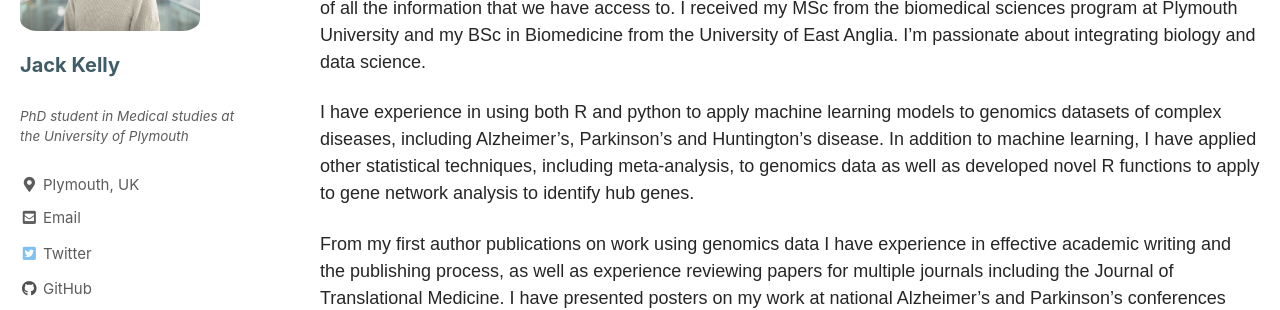
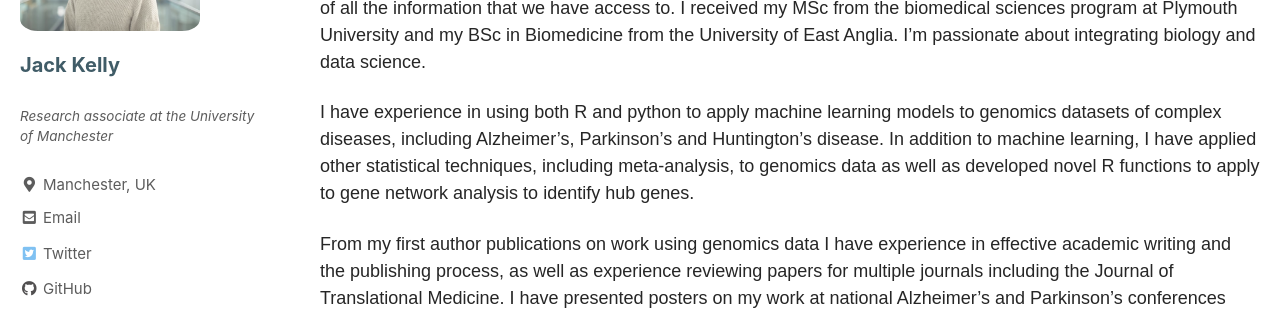
Before and after one commit to jackkelly75/jackkelly75.github.io, a Jekyll site: the page built from index.md, in a window 1280 px wide. Shown: the part 190-500 px from the top of the page. Built offline with Jekyll 4.4.1, drawn with Linux system fonts in a browser that asks for light colours; cached includes are drawn as plain includes; nearby versions of some CDN libraries.

Commit message:
Update _config.yml

```diff
--- a/_config.yml
+++ b/_config.yml
@@ -20,7 +20,7 @@ title                    : "Jack Kelly"
 title_separator          : "|"
 subtitle                 : # site tagline that appears below site title in masthead
 name                     : "Jack Kelly"
-description              : "PhD student in Medical studies at the University of Plymouth"
+description              : "Research Associate at the University of Manchester"
 port                     : 4000
 host                     : "0.0.0.0"
 url                      : https://jackkelly75.github.io/ # the base hostname & protocol for your site e.g. "https://mmistakes.github.io"
@@ -110,13 +110,13 @@ analytics:
 author:
   name             : "Jack Kelly"
   avatar           : "/assets/images/jack-small.jpg"
-  bio              : "PhD student in Medical studies at the University of Plymouth"
-  location         : "Plymouth, UK"
+  bio              : "Research associate at the University of Manchester"
+  location         : "Manchester, UK"
   email            :
   links:
     - label: "Email"
       icon: "fas fa-fw fa-envelope-square"
-      url: mailto:jack.kelly@postgrad.plymouth.ac.uk
+      url: mailto:jack.kelly@manchester.ac.uk
     - label: "Website"
       icon: "fas fa-fw fa-link"
       # url: "https://your-website.com"
```
